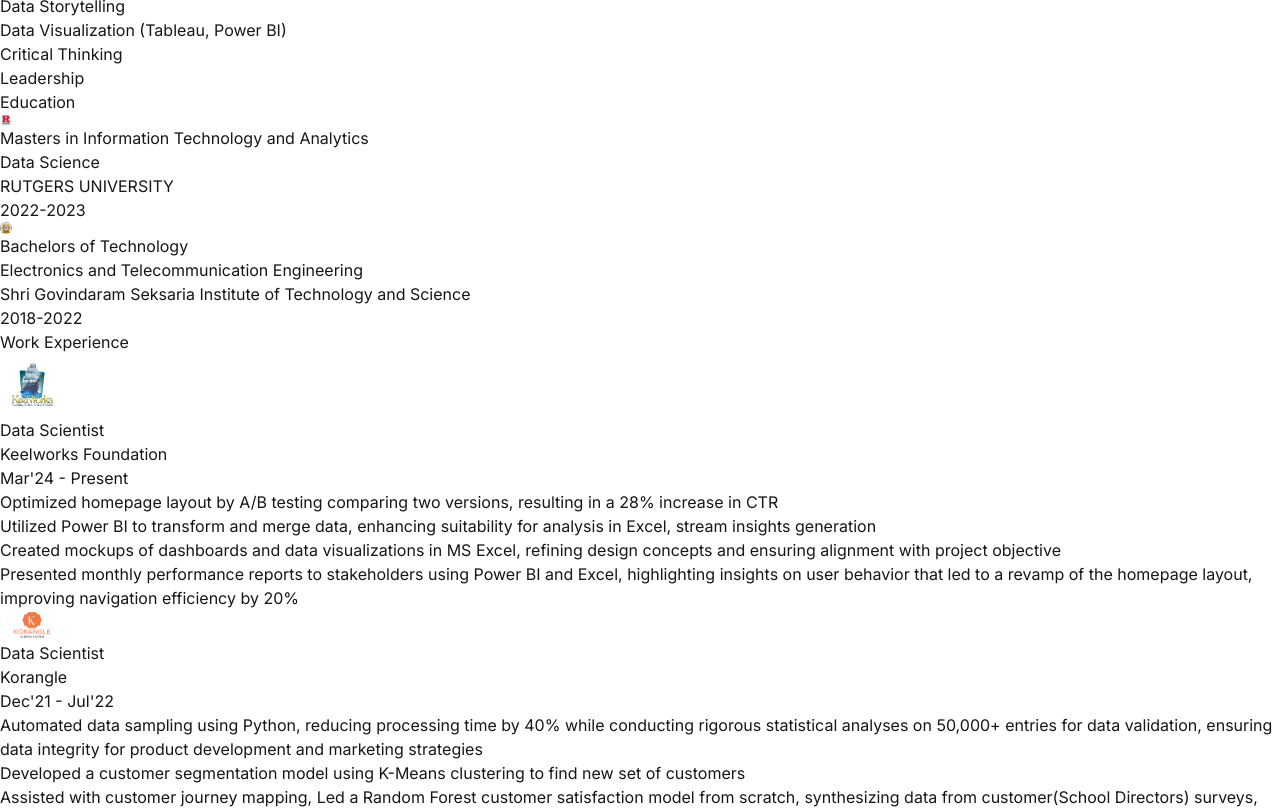
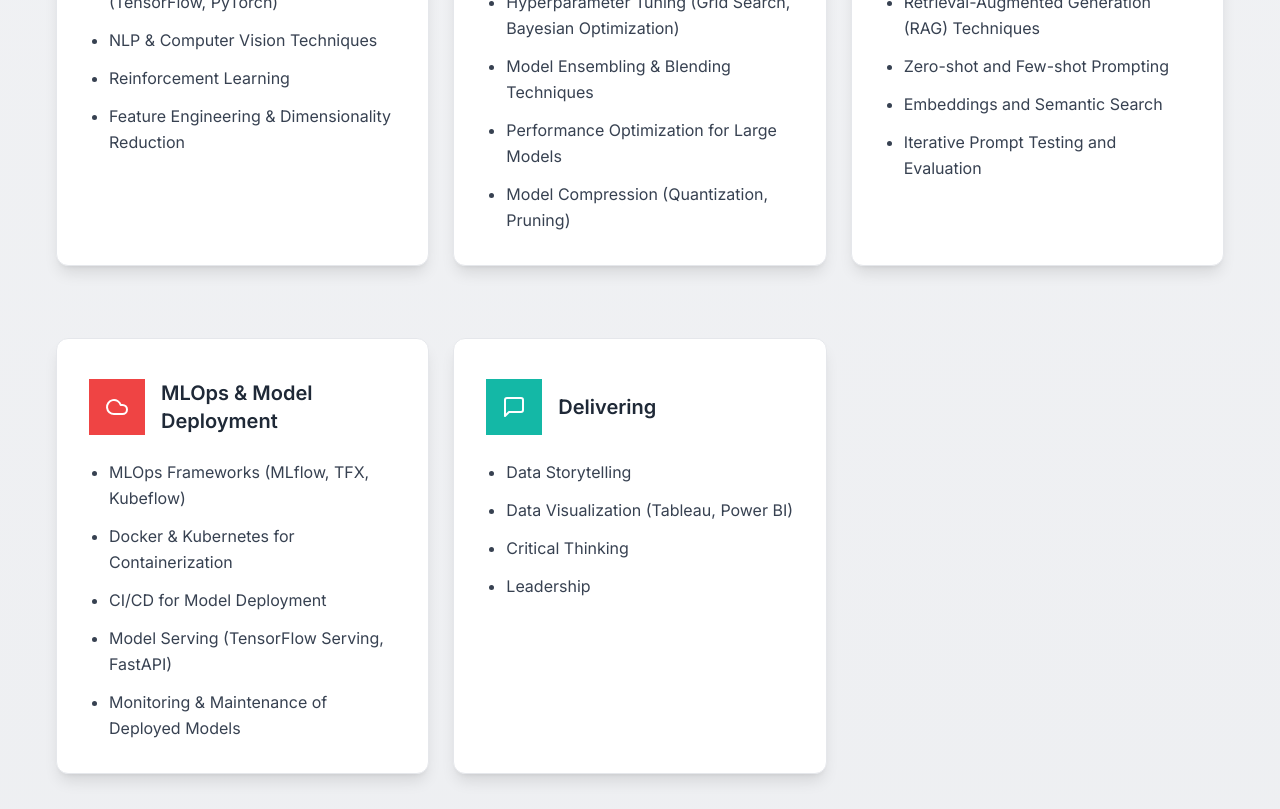
Before and after one commit to Koutilya-Pande/Koutilya-Pande.github.io, a Next.js app: page / in a window 1280 px wide. Shown: the part 1720-2529 px from the top of the page. Built offline with nearby package versions, Linux system fonts and the light colour scheme.

Commit message:
updated config

```diff
--- a/next.config.js
+++ b/next.config.js
@@ -1,15 +1,14 @@
-
-
-
-// next.config.js
 /** @type {import('next').NextConfig} */
 const nextConfig = {
   output: 'export',
-  // Set your base path to match your GitHub repo name if it's not your username.github.io
-
+  distDir: 'build',
   images: {
     unoptimized: true,
   },
+  pageExtensions: ['tsx', 'ts', 'jsx', 'js'],
+  experimental: {
+    appDir: true,
+  }
 };
 
 module.exports = nextConfig;
--- a/src/app/layout.tsx
+++ b/src/app/layout.tsx
@@ -1,12 +1,12 @@
-import './globals.css'
 import type { Metadata } from 'next'
 import { Inter } from 'next/font/google'
+import './globals.css'
 
 const inter = Inter({ subsets: ['latin'] })
 
 export const metadata: Metadata = {
   title: 'Your Portfolio',
-  description: 'A showcase of my work and skills',
+  description: 'Personal Portfolio Website',
 }
 
 export default function RootLayout({
--- a/tailwind.config.ts
+++ b/tailwind.config.ts
@@ -3,8 +3,8 @@ import type { Config } from "tailwindcss";
 const config: Config = {
   content: [
     "./pages/**/*.{js,ts,jsx,tsx,mdx}",
-    "./components/**/*.{js,ts,jsx,tsx,mdx}",
-    "./app/**/*.{js,ts,jsx,tsx,mdx}",
+    "./src/components/**/*.{js,ts,jsx,tsx,mdx}",
+    "./src/app/**/*.{js,ts,jsx,tsx,mdx}",
   ],
   theme: {
     container: {
--- a/tsconfig.json
+++ b/tsconfig.json
@@ -25,17 +25,17 @@
     ],
     "baseUrl": ".",
     "paths": {
-
       "@/*": [
         "./src/*"
       ]
     }
   },
   "include": [
-    "next-env.d.ts",
     "**/*.ts",
     "**/*.tsx",
-    ".next/types/**/*.ts"
+    ".next/types/**/*.ts",
+    "next-env.d.ts",
+    "build/types/**/*.ts"
   ],
   "exclude": [
     "node_modules"
```
